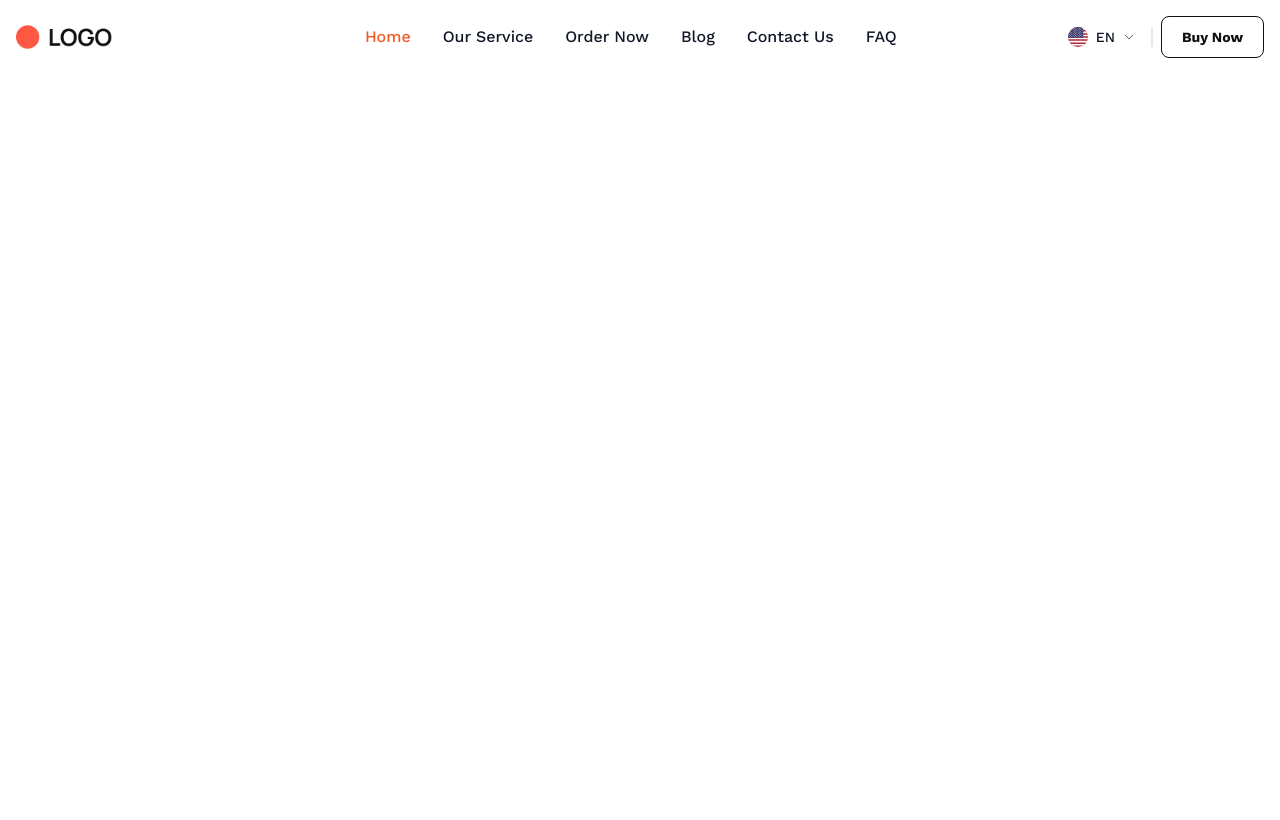
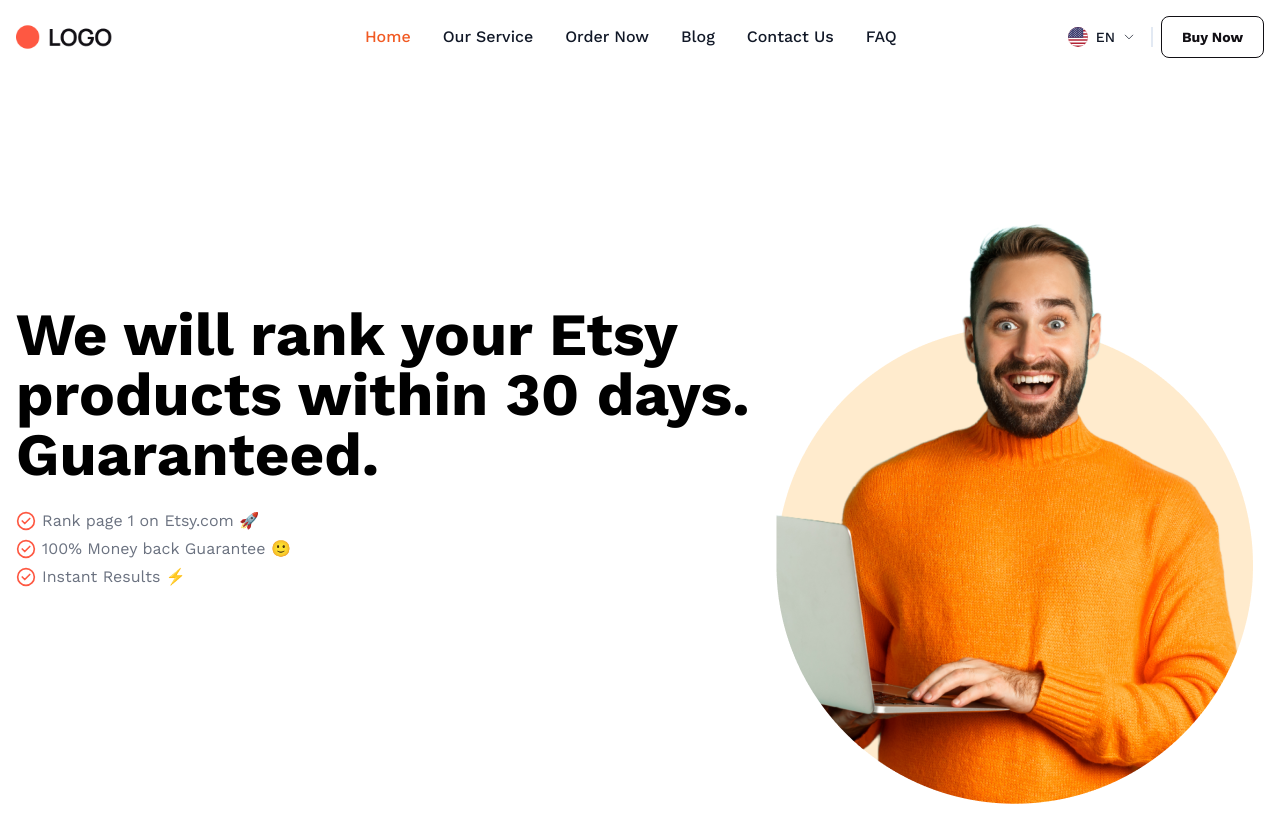
Before and after one commit to Iqbalaulia/landing-page-sb-mikel-ramos, a website: page src/index.html in a window 1280 px wide. Drawn offline with nearby package versions, Linux system fonts and the light colour scheme; files whose address does not match are found by name.

Commit message:
add: banner  infomation

```diff
--- a/src/index.html
+++ b/src/index.html
@@ -92,6 +92,37 @@
     </div>
   </nav>
 
+  <section class="container mx-auto p-4">
+    <div class="grid grid-rows-1 grid-flow-col gap-4 flex items-center">
+      <div class="information">
+        <h1 class="text-6xl font-bold ">
+          We will rank your Etsy <br>
+          products within 30 days. <br> Guaranteed.
+        </h1>
+
+          <ul class="max-w-md space-y-1 text-gray-500 list-inside dark:text-gray-400 mt-6">
+              <li class="flex items-center">
+                          <img src="./assets/icons/ic_check_circle.svg" class="w-5 h-5 mr-1.5" alt="Flowbite Logo" />
+                 Rank page 1 on Etsy.com 🚀
+              </li>
+              <li class="flex items-center">
+                          <img src="./assets/icons/ic_check_circle.svg" class="w-5 h-5 mr-1.5" alt="Flowbite Logo" />
+                  100% Money back Guarantee 🙂
+              </li>
+              <li class="flex items-center">
+                          <img src="./assets/icons/ic_check_circle.svg" class="w-5 h-5 mr-1.5" alt="Flowbite Logo" />
+                 Instant Results ⚡
+              </li>
+          </ul>
+
+      </div>
+      <!-- ... -->
+      <div class="images">
+        <img class="h-auto max-w-full" alt="banner-images" src="./assets//images/rb_image_people-1.png" alt="">
+      </div>
+    </div>
+  </section>
+
   <script src="/node_modules/flowbite/dist/flowbite.min.js"></script>
 </body>
 </html>
```
Also changed, not shown: dist/output.css.
